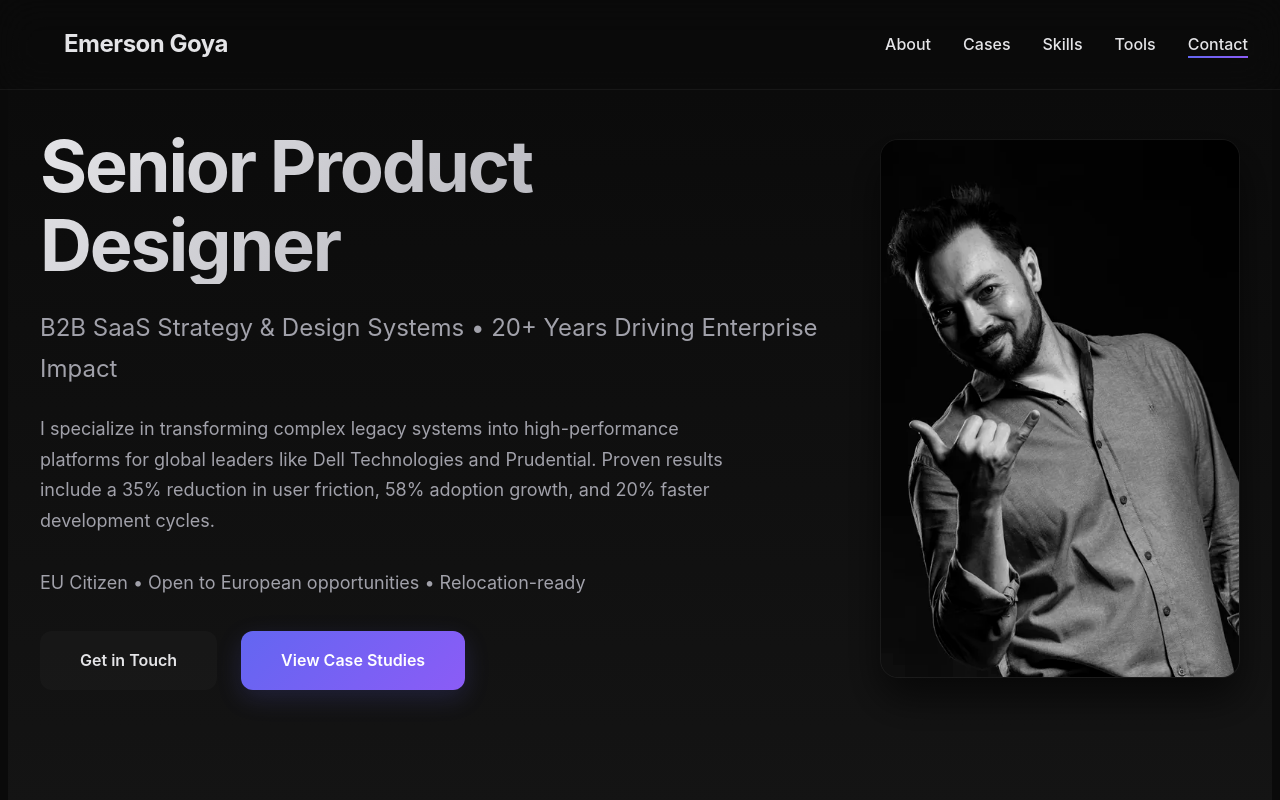
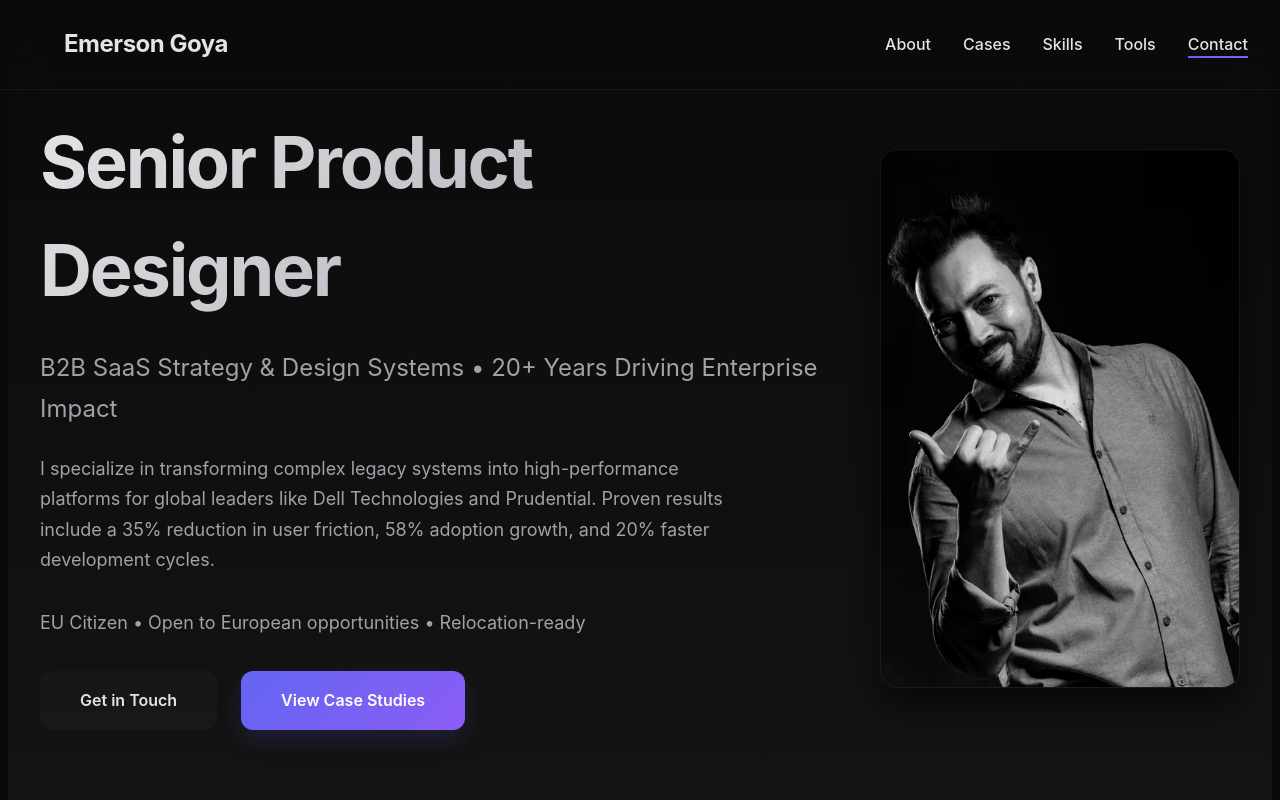
Before and after one commit to emersongoya/portfolio, a website: page index.html in a window 1280 px wide. Shown: the top 800 px of the page. Drawn offline with Linux system fonts and the light colour scheme.

Commit message:
Update CSS styles

```diff
--- a/styles.css
+++ b/styles.css
@@ -745,7 +745,7 @@ nav.main-nav:not(.scrolled) .nav-links a {
     font-weight: 700;
     margin-bottom: 1.5rem;
     letter-spacing: -0.03em;
-    line-height: 1.1;
+    line-height: 1.5;
     background: linear-gradient(135deg, var(--text-primary) 0%, var(--text-secondary) 100%);
     -webkit-background-clip: text;
     -webkit-text-fill-color: transparent;
```
